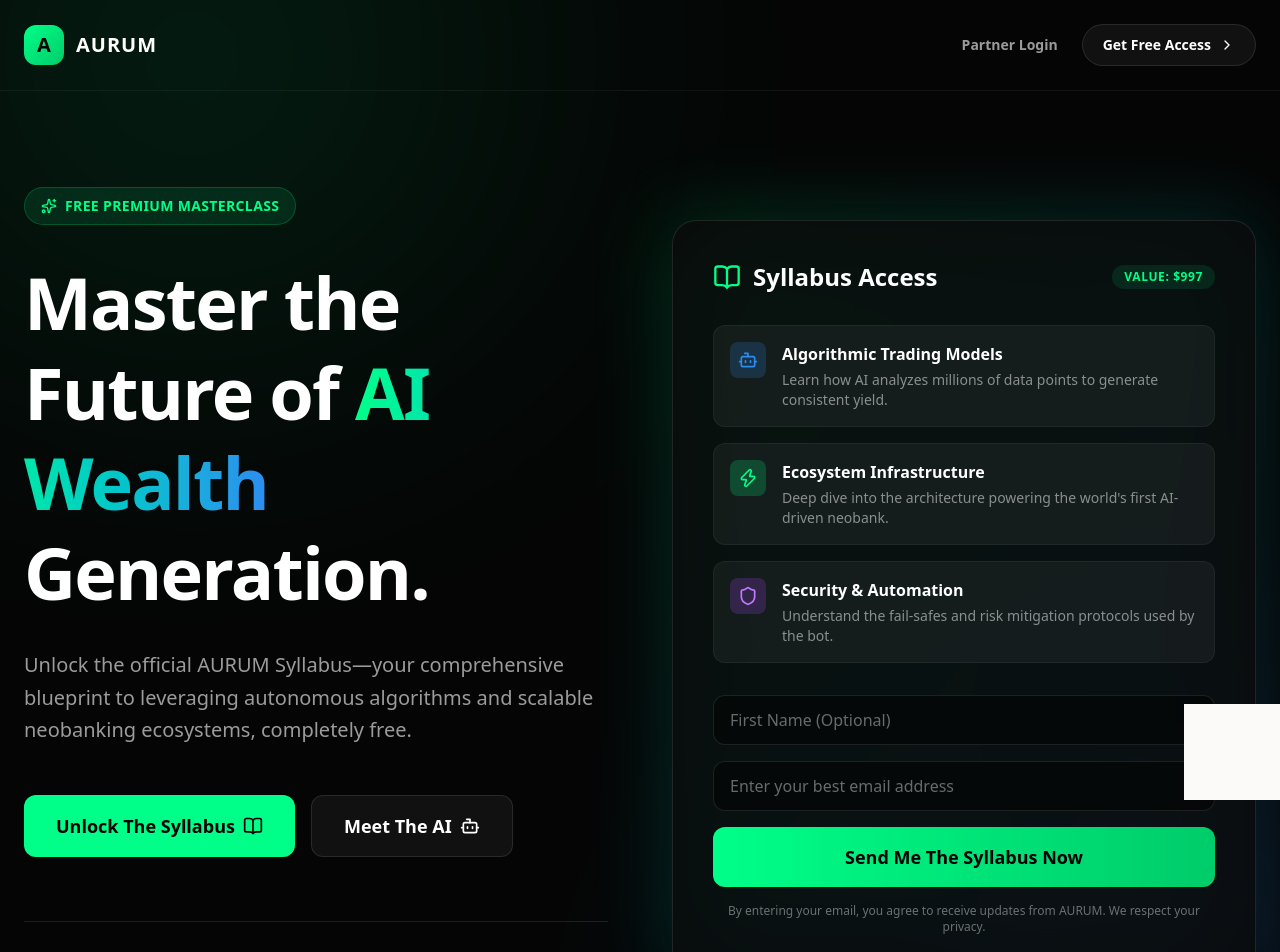
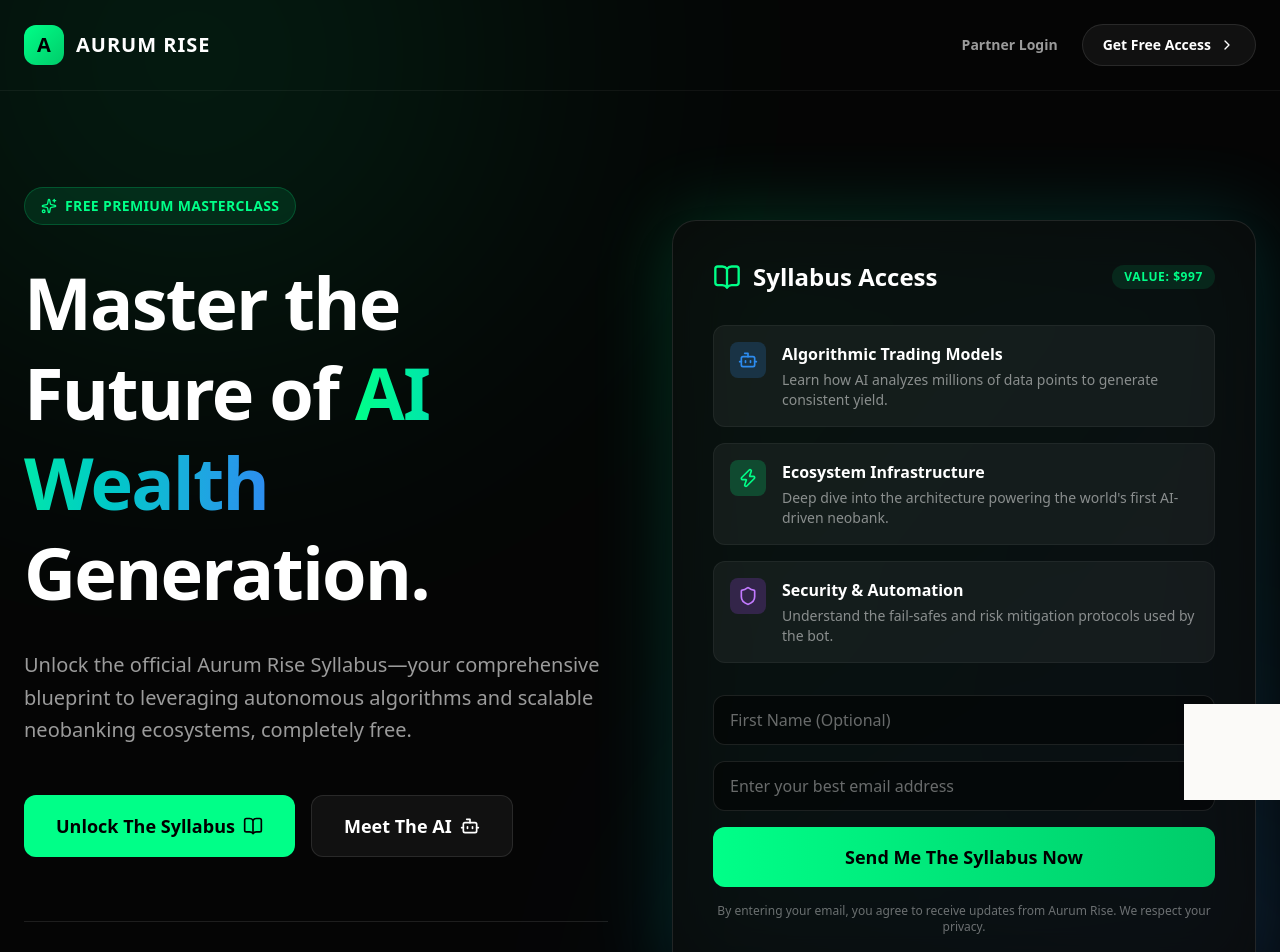
Before and after one commit to moabytemusic-code/welcometoaurum, a Next.js app: page / in a window 1280 px wide. Shown: the top 952 px of the page. Built offline with nearby package versions, Linux system fonts and the light colour scheme.

Commit message:
chore: rename Aurum to Aurum Rise

```diff
--- a/src/app/layout.js
+++ b/src/app/layout.js
@@ -7,9 +7,9 @@ const inter = Inter({
 });
 
 export const metadata = {
-  title: "AURUM | The AI Finance Breakdown",
+  title: "AURUM RISE | The AI Finance Breakdown",
   description: "Join 18,000+ partners leveraging the world’s first AI-driven Neobanking ecosystem designed to squeeze maximum yield from global markets.",
-  keywords: ["AURUM", "AI Finance", "Neobanking", "Yield", "Passive Income"],
+  keywords: ["Aurum Rise", "AI Finance", "Neobanking", "Yield", "Passive Income"],
 };
 import GoogleTranslate from "@/components/GoogleTranslate";
 
--- a/src/app/page.js
+++ b/src/app/page.js
@@ -16,7 +16,7 @@ export default function HomePage() {
           <div className="w-10 h-10 bg-gradient-to-br from-[#00ff88] to-[#00cc6a] rounded-xl flex items-center justify-center font-black text-black text-xl">
             A
           </div>
-          <span className="text-xl font-black tracking-wider">AURUM</span>
+          <span className="text-xl font-black tracking-wider">AURUM RISE</span>
         </div>
         <div className="flex gap-6 items-center">
           <a href="/partner/login" className="text-sm font-semibold text-white/60 hover:text-white transition-colors">
@@ -46,7 +46,7 @@ export default function HomePage() {
             </h1>
 
             <p className="text-lg lg:text-xl text-white/60 leading-relaxed max-w-xl">
-              Unlock the official AURUM Syllabus—your comprehensive blueprint to leveraging autonomous algorithms and scalable neobanking ecosystems, completely free.
+              Unlock the official Aurum Rise Syllabus—your comprehensive blueprint to leveraging autonomous algorithms and scalable neobanking ecosystems, completely free.
             </p>
 
             <div className="flex flex-col sm:flex-row gap-4 mt-4">
@@ -115,7 +115,7 @@ export default function HomePage() {
               />
 
               <p className="text-center text-xs text-white/40 mt-4">
-                By entering your email, you agree to receive updates from AURUM. We respect your privacy.
+                By entering your email, you agree to receive updates from Aurum Rise. We respect your privacy.
               </p>
             </div>
           </div>
--- a/src/app/syllabus/page.js
+++ b/src/app/syllabus/page.js
@@ -10,7 +10,7 @@ export default function SyllabusPage() {
           <div className="w-10 h-10 bg-gradient-to-br from-[#00ff88] to-[#00cc6a] rounded-xl flex items-center justify-center font-black text-black text-xl">
             A
           </div>
-          <span className="text-xl font-black tracking-wider">AURUM</span>
+          <span className="text-xl font-black tracking-wider">AURUM RISE</span>
         </div>
         <div className="flex gap-4">
           <span className="bg-[#00ff88]/10 text-[#00ff88] px-4 py-2 rounded-full text-sm font-bold flex items-center gap-2">
@@ -25,7 +25,7 @@ export default function SyllabusPage() {
           The Official <span className="text-transparent bg-clip-text bg-gradient-to-r from-[#00ff88] to-[#2d8cf0]">Syllabus</span>
         </h1>
         <p className="text-lg text-white/60 mb-12 max-w-2xl mx-auto">
-          You've successfully unlocked access to the AURUM masterclass. Below is the curriculum covering our proprietary AI trading algorithms and neobanking ecosystem.
+          You've successfully unlocked access to the Aurum Rise masterclass. Below is the curriculum covering our proprietary AI trading algorithms and neobanking ecosystem.
         </p>
 
         {/* Video Placeholder (Optional) */}
@@ -52,7 +52,7 @@ export default function SyllabusPage() {
               <ul className="space-y-2 text-sm text-white/40 font-medium">
                 <li className="flex items-center gap-2"><CheckCircle size={14} className="text-[#00ff88]" /> Introduction to Algorithmic Yield</li>
                 <li className="flex items-center gap-2"><CheckCircle size={14} className="text-[#00ff88]" /> Mitigating Market Volatility</li>
-                <li className="flex items-center gap-2"><CheckCircle size={14} className="text-[#00ff88]" /> Deep Dive into AURUM Core</li>
+                <li className="flex items-center gap-2"><CheckCircle size={14} className="text-[#00ff88]" /> Deep Dive into Aurum Rise Core</li>
               </ul>
             </div>
           </div>
```
